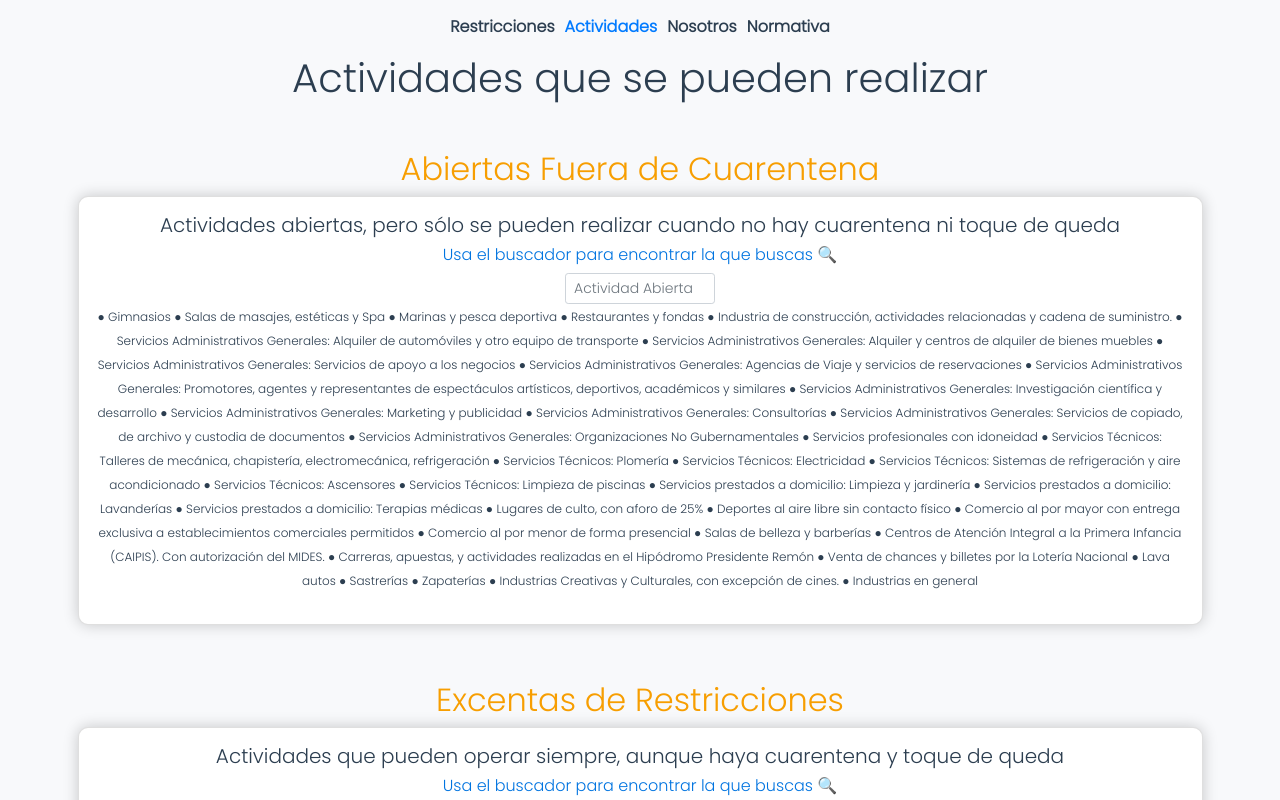
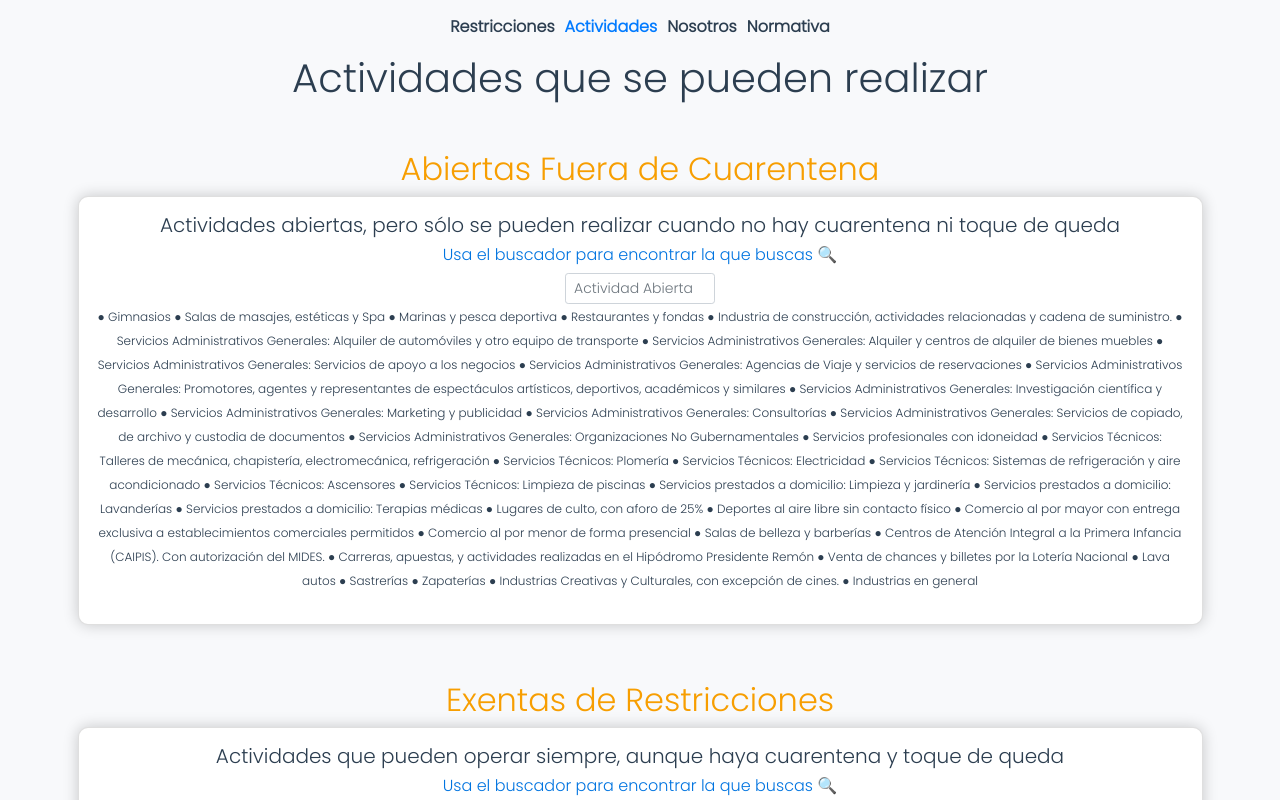
Before and after one commit to elpepebenitez/quiero-salir, a Vue app: page /actividades in a window 1280 px wide. Shown: the top 800 px of the page. Built offline with nearby package versions, Linux system fonts and the light colour scheme.

Commit message:
Exentas de mierda

```diff
--- a/src/components/home/ExemptActivities.vue
+++ b/src/components/home/ExemptActivities.vue
@@ -3,7 +3,7 @@
         <b-container fluid>
             <b-row>
                 <b-col>
-                    <h2>Excentas de Restricciones</h2>
+                    <h2>Exentas de Restricciones</h2>
                 </b-col>
             </b-row>
             <b-row>
--- a/src/views/Normativa.vue
+++ b/src/views/Normativa.vue
@@ -126,7 +126,6 @@ export default {
           box-shadow: 0 0 15px rgba(0,0,0,0.2);
           display: flex;
           align-items: center;
-          width: 350px;
           margin: 0 auto;
           margin-bottom: 16px;
           padding: 16px;
```
